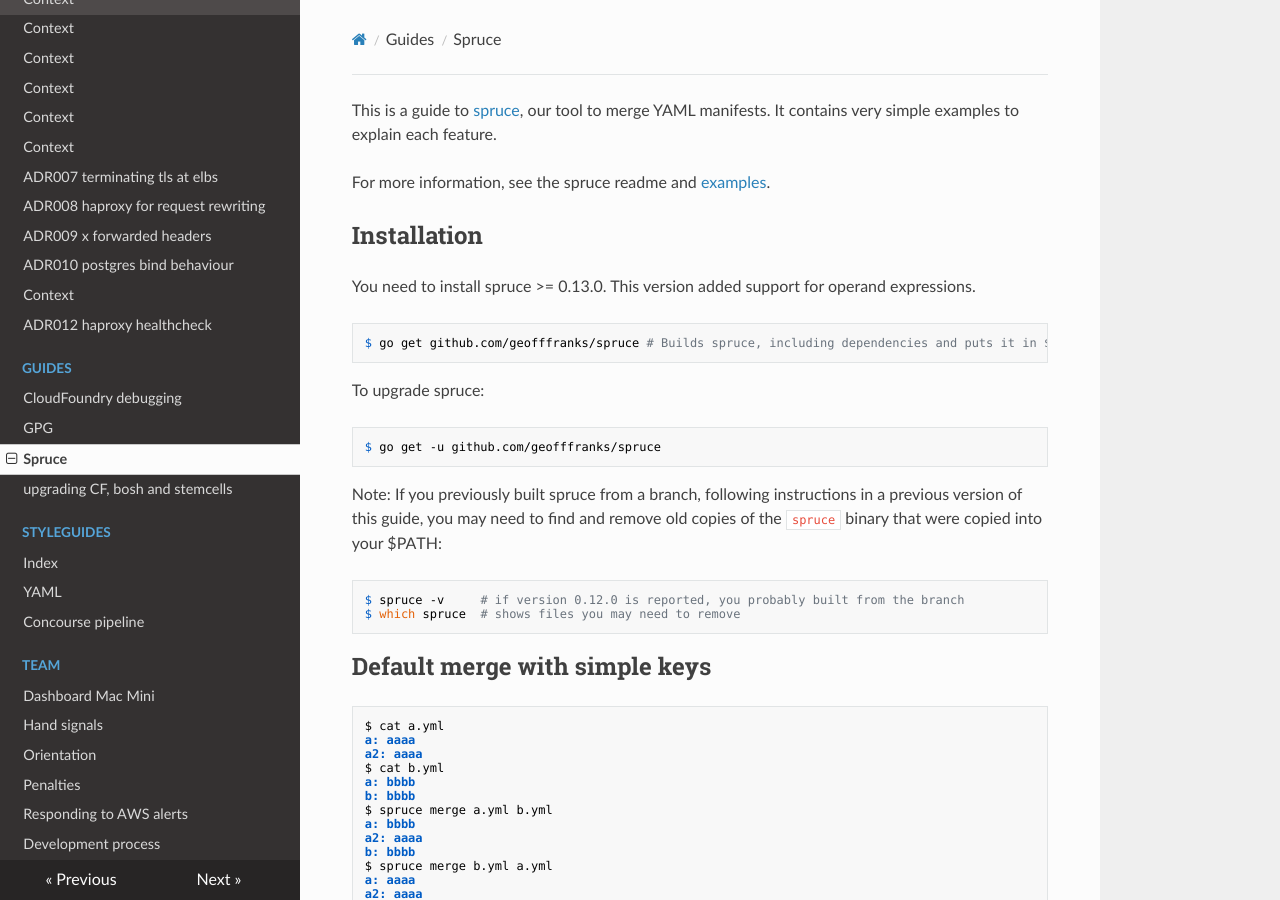
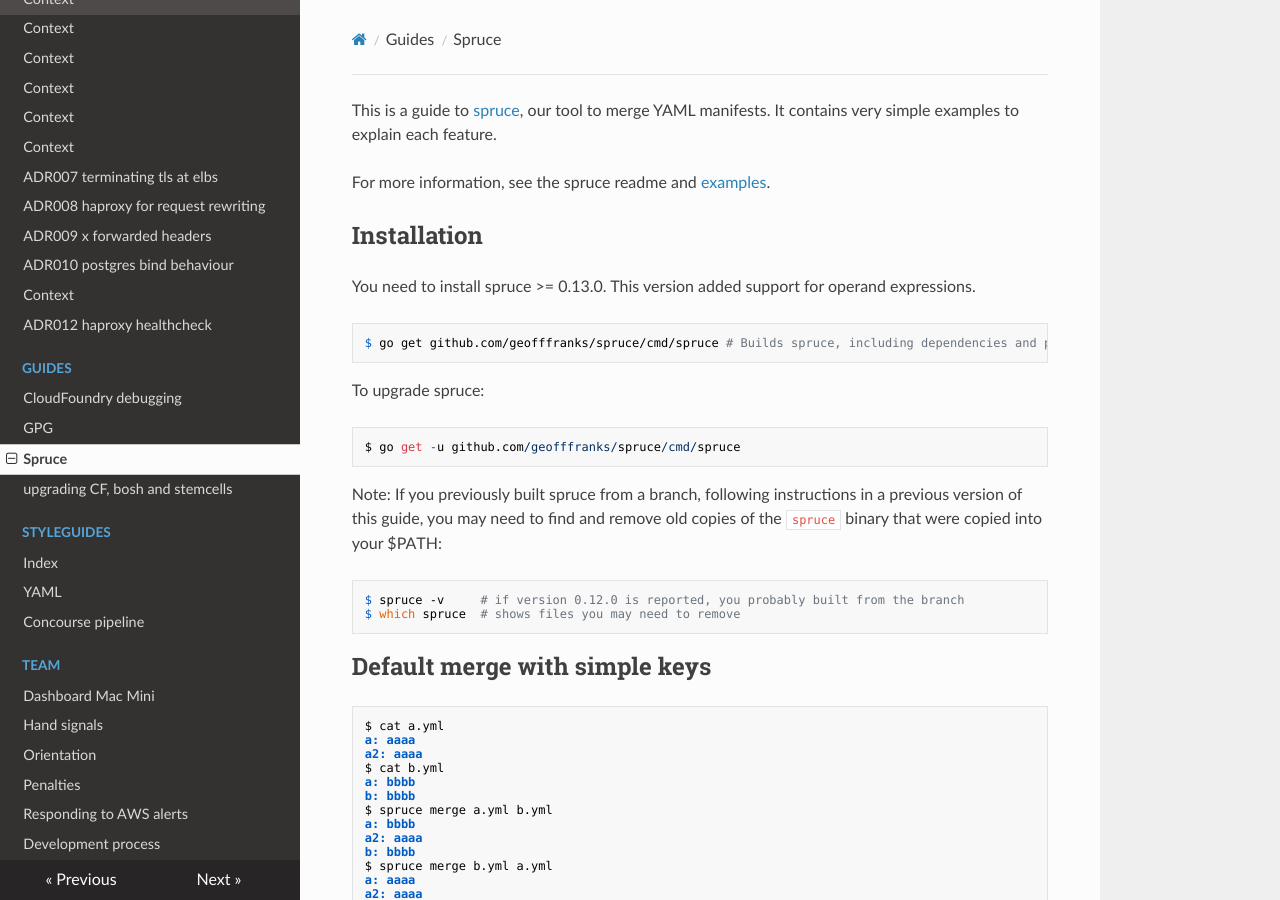
Before and after one commit to alphagov/paas-team-manual, an MkDocs documentation site: the page built from docs/guides/spruce.md, in a window 1280 px wide and 900 px high. Built offline with MkDocs 1.6.1, drawn with Linux system fonts in a browser that asks for light colours; nearby versions of some CDN libraries.

Commit message:
Correct spruce install command
Simply installing github.com/geofffranks/spruce via `go get` only
installs the library into the GOPATH.

In order to install a binary we need to specify the path containing
the main package, which for spruce is
`github.com/geofffranks/spruce/cmd/spruce`

````diff
--- a/docs/guides/spruce.md
+++ b/docs/guides/spruce.md
@@ -7,13 +7,13 @@ For more information, see the spruce readme and [examples](https://github.com/ge
 You need to install spruce >= 0.13.0. This version added support for operand expressions.
 
 ```
-$ go get github.com/geofffranks/spruce # Builds spruce, including dependencies and puts it in $GOPATH/bin
+$ go get github.com/geofffranks/spruce/cmd/spruce # Builds spruce, including dependencies and puts it in $GOPATH/bin
 ```
 
 To upgrade spruce:
 
 ```
-$ go get -u github.com/geofffranks/spruce
+$ go get -u github.com/geofffranks/spruce/cmd/spruce
 ```
 
 Note: If you previously built spruce from a branch, following instructions in a
````
